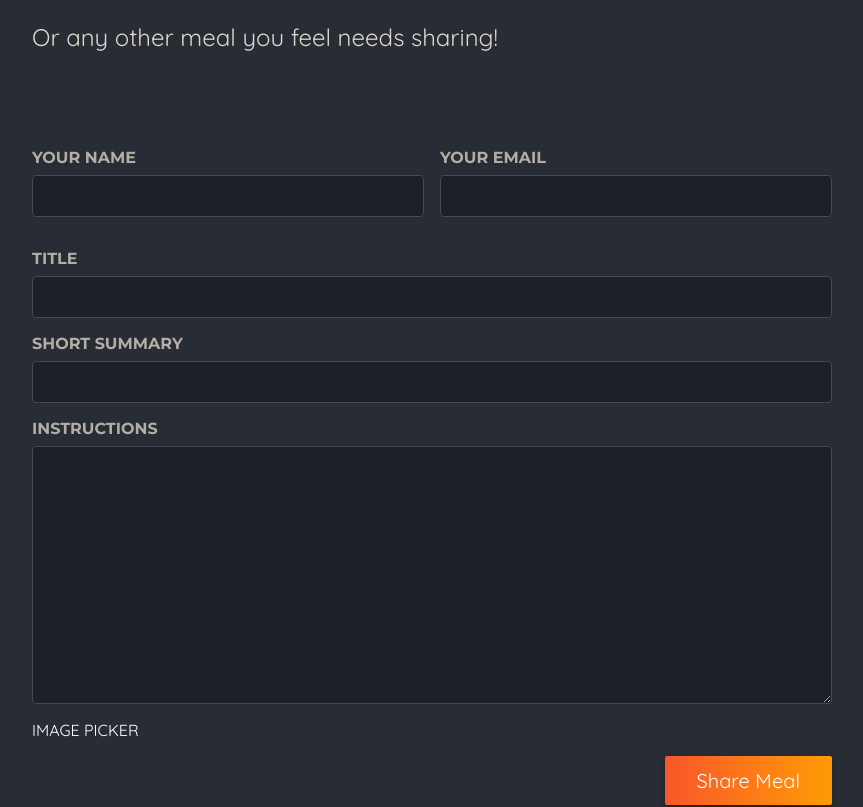
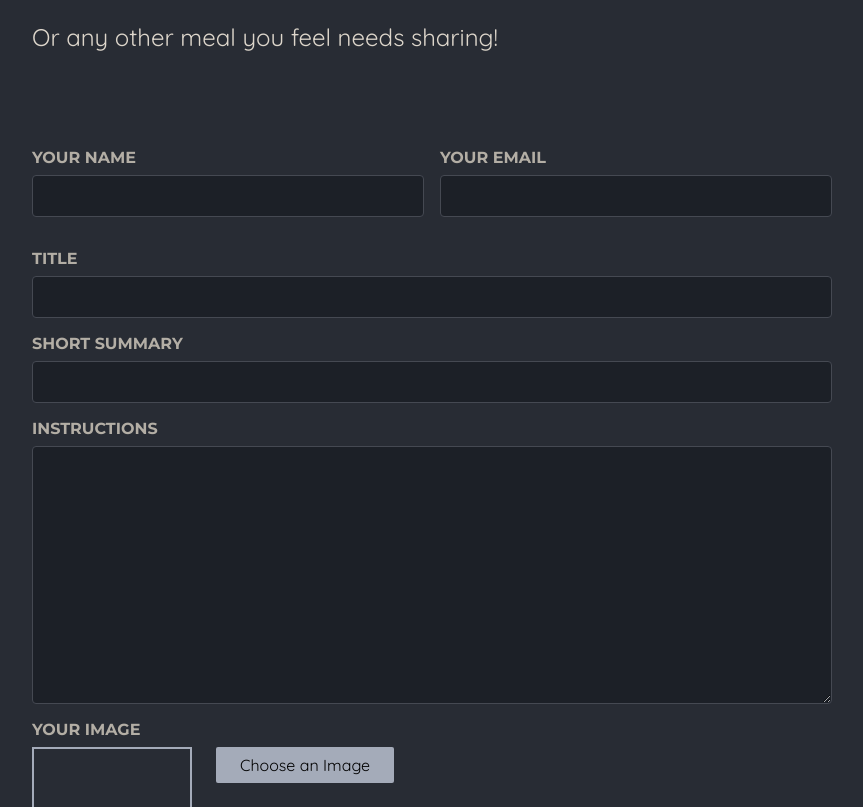
Before and after one commit to mcrayman/The-Foodies-App, a Next.js app: page /meals/share in a window 1280 px wide. Shown: the part 260-1067 px from the top of the page, without its empty margins (32-895 px from the left). Built offline with nearby package versions, Linux system fonts and the light colour scheme.

Commit message:
Add share meals form data action

```diff
--- a/app/meals/share/page.js
+++ b/app/meals/share/page.js
@@ -1,4 +1,8 @@
-import classes from './page.module.css';
+'use client';
+
+import classes from "./page.module.css";
+import ImagePicker from "@/components/meals/image-picker";
+import { shareMeal } from "@/lib/actions";
 
 export default function ShareMealPage() {
   return (
@@ -10,7 +14,7 @@ export default function ShareMealPage() {
         <p>Or any other meal you feel needs sharing!</p>
       </header>
       <main className={classes.main}>
-        <form className={classes.form}>
+        <form className={classes.form} action={shareMeal}>
           <div className={classes.row}>
             <p>
               <label htmlFor="name">Your name</label>
@@ -38,7 +42,7 @@ export default function ShareMealPage() {
               required
             ></textarea>
           </p>
-          IMAGE PICKER
+          <ImagePicker label="Your image" name="image"/>
           <p className={classes.actions}>
             <button type="submit">Share Meal</button>
           </p>
--- /dev/null
+++ b/lib/actions.js
@@ -0,0 +1,12 @@
+"use server";
+
+export async function shareMeal(formData) {
+  const meal = {
+    title: formData.get("title"),
+    summary: formData.get("summary"),
+    instructions: formData.get("instructions"),
+    image: formData.get("image"),
+    creator: formData.get("name"),
+    creator_email: formData.get("email"),
+  };
+}
```
